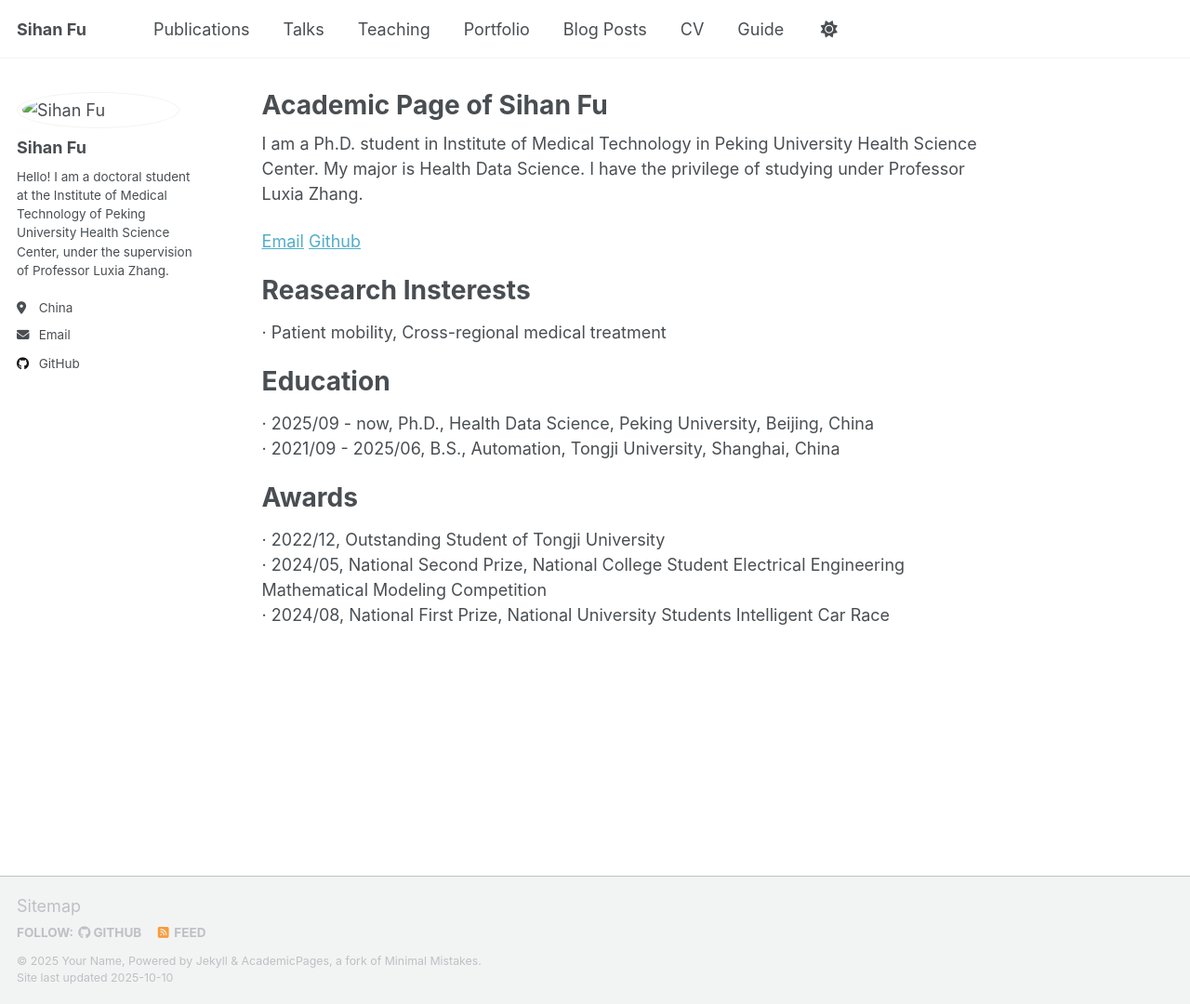
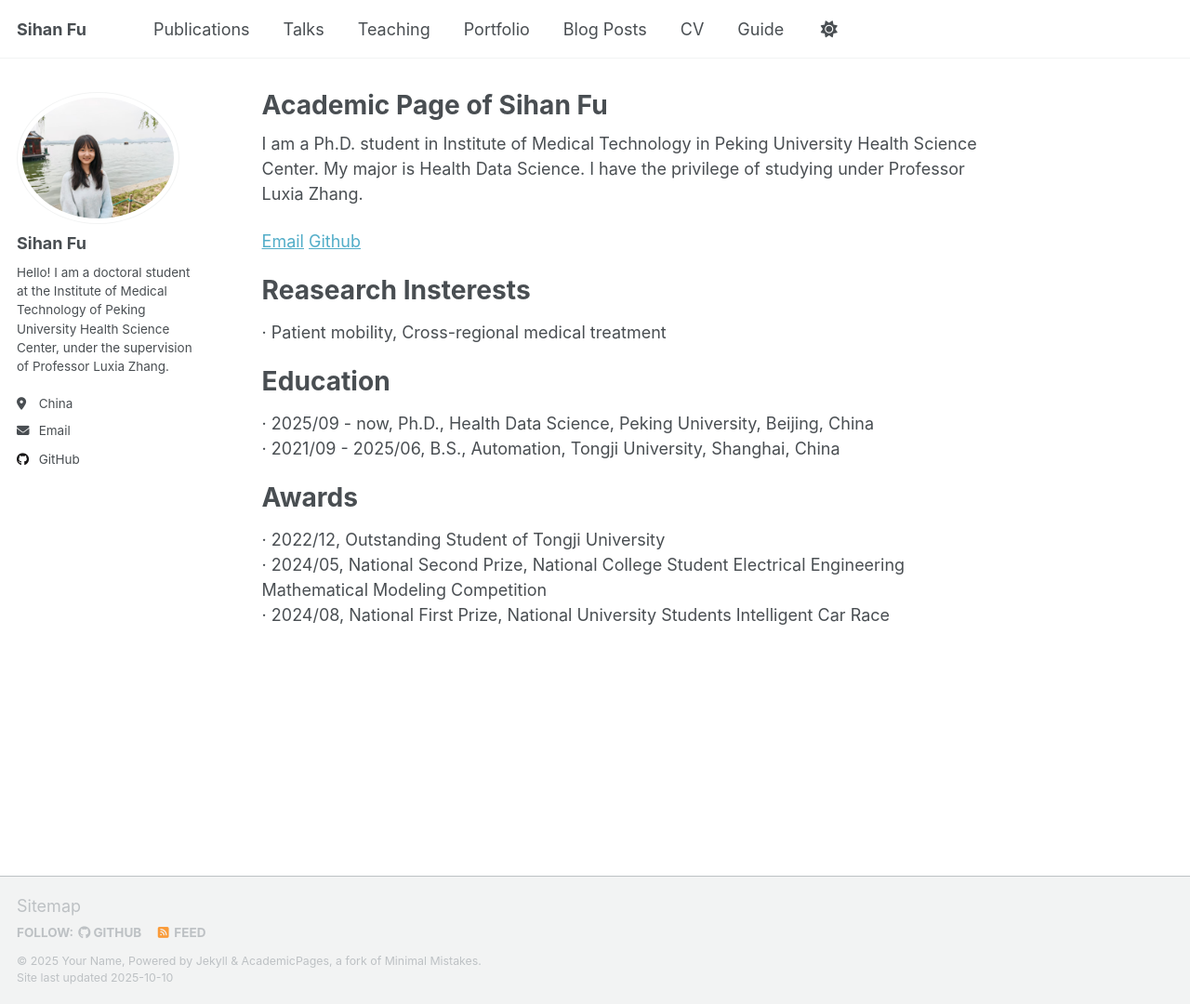
Before and after one commit to FuSihan1/FuSihan1.github.io, a Jekyll site: the page built from _pages/about.md, in a window 1280 px wide and 1080 px high. Shown: the whole window at 93% size. Built offline with Jekyll 4.4.1, drawn with Linux system fonts in a browser that asks for light colours; a script that is not in the unit is left out.

Commit message:
Update _config.yml

```diff
--- a/_config.yml
+++ b/_config.yml
@@ -23,7 +23,7 @@ repository               : "FuSihan1/FuSihan1.github.io"
 #               Additional customization can be done by editing /_includes/author-profile.html
 author:
   # Biographic information
-  avatar           : "/images/touxiang.png"
+  avatar           : "touxiang.png"
   name             : "Sihan Fu"
   pronouns         : # example: "she/her"
   bio              : "Hello! I am a doctoral student at the Institute of Medical Technology of Peking University Health Science Center, under the supervision of Professor Luxia Zhang."
```
